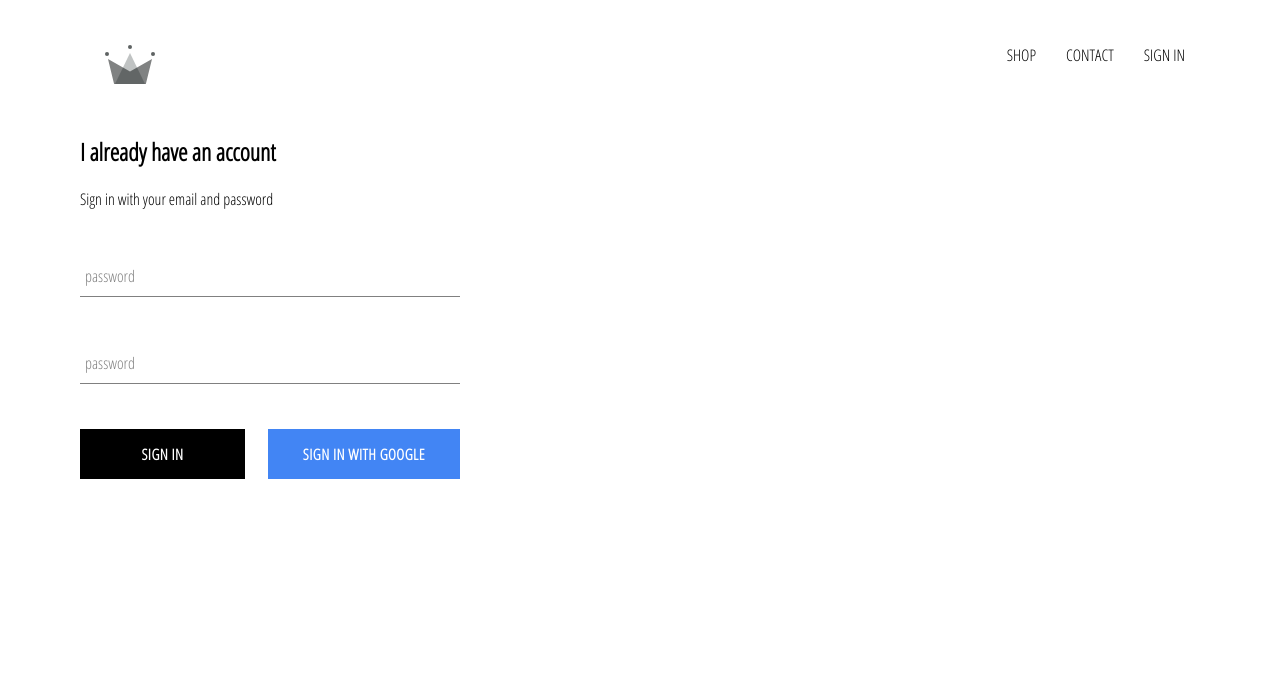
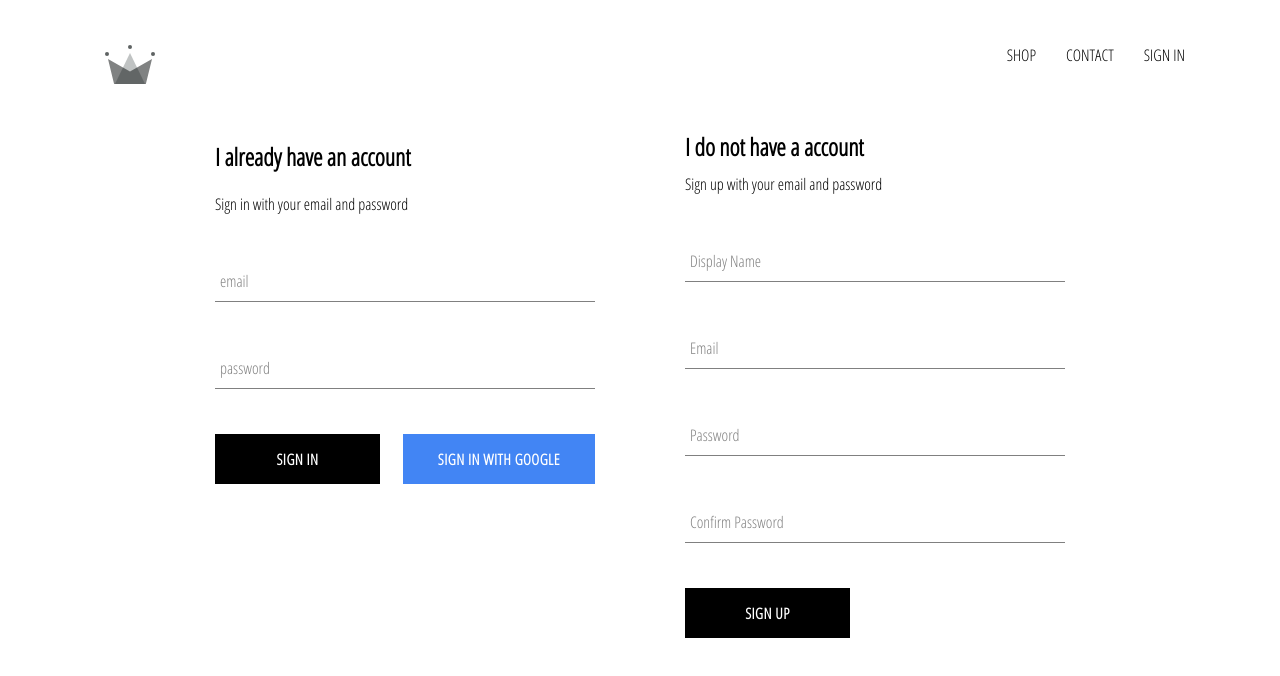
Before and after one commit to SaulFein/react-e-commerce, a React (Create React App) app: page /signin in a window 1280 px wide. Shown: the top 676 px of the page. Built offline with nearby package versions, Linux system fonts and the light colour scheme; no server answers.

Commit message:
added user sign in with email and password

```diff
--- a/src/App.js
+++ b/src/App.js
@@ -7,7 +7,7 @@
 import ShopPage from "./pages/shop/shop.component.jsx";
 import Header from "./components/header/header.component";
 import SignInAndSignUpPage from "./pages/sign-in-and-sign-up/sign-in-and-sign-up.component.jsx";
-import { auth } from "./firebase/firebase.utils";
+import { auth, createUserProfileDocument } from "./firebase/firebase.utils";
 
 class App extends React.Component {
   constructor() {
@@ -21,9 +21,27 @@
   unsubscribeFromAuth = null;
 
   componentDidMount() {
-    this.unsubscribeFromAuth = auth.onAuthStateChanged((user) => {
-      this.setState({ currentUser: user });
-      console.log(user);
+    this.unsubscribeFromAuth = auth.onAuthStateChanged(async (userAuth) => {
+      if(userAuth){
+        const userRef = await createUserProfileDocument(userAuth);
+        userRef.onSnapshot(snapShot => {
+          this.setState({
+            currentUser: {
+              id: snapShot.id,
+              ...snapShot.data()
+            }
+          }, () => {
+            console.log(this.state);
+
+          });
+        });
+      } else {
+        this.setState({currentUser: userAuth});
+      }
+
+
+      // this.setState({ currentUser: user });
+      // console.log(user);
     });
   }
 
--- a/src/components/sign-in/sign-in.component.jsx
+++ b/src/components/sign-in/sign-in.component.jsx
@@ -35,7 +35,7 @@
             name="email"
             value={this.state.email}
             handleChange={this.handleChange}
-            label="password"
+            label="email"
             required
           />
           <FormInput
--- /dev/null
+++ b/src/components/sign-up/sign-up.component.jsx
@@ -0,0 +1,96 @@
+import React from 'react';
+
+import FormInput from '../form-input/form-input.component';
+import CustomButton from '../custom-button/custom-button.component';
+
+import { auth, createUserProfileDocument } from '../../firebase/firebase.utils';
+
+import './sign-up.styles.scss';
+
+class SignUp extends React.Component {
+    constructor(){
+        super();
+
+        this.state = {
+            displayName: '',
+            email: '',
+            password: '',
+            confirmPassword: ''
+        }
+    }
+
+    handleSubmit = async event => {
+        event.preventDefault();
+
+        const {displayName, email, password, confirmPassword} = this.state;
+
+        if(password !== confirmPassword){
+            alert("passwords don't match");
+            return;
+        }
+
+        try {
+            const {user} = await auth.createUserWithEmailAndPassword(email, password);
+            await createUserProfileDocument(user, {displayName});
+            this.setState({
+                displayName: '',
+                email: '',
+                password: '',
+                confirmPassword: ''
+            });
+        } catch (error) {
+            console.log(error);
+        }
+    }
+
+    handleChange = event => {
+        const {name, value} = event.target;
+        this.setState({[name]: value});
+    }
+    render() {
+        const {displayName, email, password, confirmPassword} = this.state;
+        return (
+            <div className='sign-up'>
+            <h2 className='title'>I do not have a account</h2>
+                <span>Sign up with your email and password</span>
+                <form className='sign-up-form' onSubmit={this.handleSubmit}>
+                    <FormInput
+                        type='text'
+                        name='displayName'
+                        value={displayName}
+                        onChange={this.handleChange}
+                        label='Display Name'
+                        required
+                    />
+                    <FormInput
+                        type='email'
+                        name='email'
+                        value={email}
+                        onChange={this.handleChange}
+                        label='Email'
+                        required
+                    />
+                    <FormInput
+                        type='password'
+                        name='password'
+                        value={password}
+                        onChange={this.handleChange}
+                        label='Password'
+                        required
+                    />
+                    <FormInput
+                        type='password'
+                        name='confirmPassword'
+                        value={confirmPassword}
+                        onChange={this.handleChange}
+                        label='Confirm Password'
+                        required
+                    />
+                    <CustomButton type='submit'>SIGN UP</CustomButton>
+                </form>
+            </div>
+        )
+    }
+}
+
+export default SignUp;
--- /dev/null
+++ b/src/components/sign-up/sign-up.styles.scss
@@ -0,0 +1,9 @@
+.sign-up {
+    display: flex;
+    flex-direction: column;
+    width: 380px;
+
+    .title {
+      margin: 10px 0;
+    }
+  }
--- a/src/firebase/firebase.utils.js
+++ b/src/firebase/firebase.utils.js
@@ -13,6 +13,29 @@
   measurementId: "G-ZZ0BCG89ZE",
 };
 
+export const createUserProfileDocument = async (userAuth, additionalData) => {
+  if(!userAuth) return;
+  const userRef = firestore.doc(`users/${userAuth.uid}`) ;
+  const snapShot = await userRef.get();
+  if(!snapShot.exists){
+    const { displayName, email } = userAuth;
+    const createdAt = new Date();
+
+    try {
+      await userRef.set({
+        displayName,
+        email,
+        createdAt,
+        ...additionalData
+      })
+    } catch (error) {
+      console.log('error creating user', error.message);
+    }
+  }
+
+  return userRef;
+}
+
 firebase.initializeApp(config);
 
 export const auth = firebase.auth();
--- a/src/pages/sign-in-and-sign-up/sign-in-and-sign-up.component.jsx
+++ b/src/pages/sign-in-and-sign-up/sign-in-and-sign-up.component.jsx
@@ -1,10 +1,14 @@
-import React from 'react';
+import React from "react";
 
-import SignIn from '../../components/sign-in/sign-in.component';
-import './sign-in-and-sign-up.styles.scss';
+import SignIn from "../../components/sign-in/sign-in.component";
+import SignUp from "../../components/sign-up/sign-up.component";
+import "./sign-in-and-sign-up.styles.scss";
 
 const SignInAndSignUpPage = () => (
-    <div className='sign-in-and-sign-up'><SignIn /></div>
-)
+  <div className="sign-in-and-sign-up">
+    <SignIn />
+    <SignUp />
+  </div>
+);
 
 export default SignInAndSignUpPage;
--- a/src/pages/sign-in-and-sign-up/sign-in-and-sign-up.styles.scss
+++ b/src/pages/sign-in-and-sign-up/sign-in-and-sign-up.styles.scss
@@ -0,0 +1,6 @@
+.sign-in-and-sign-up {
+    width: 850px;
+    display: flex;
+    justify-content: space-between;
+    margin: 30px auto;
+  }
```
